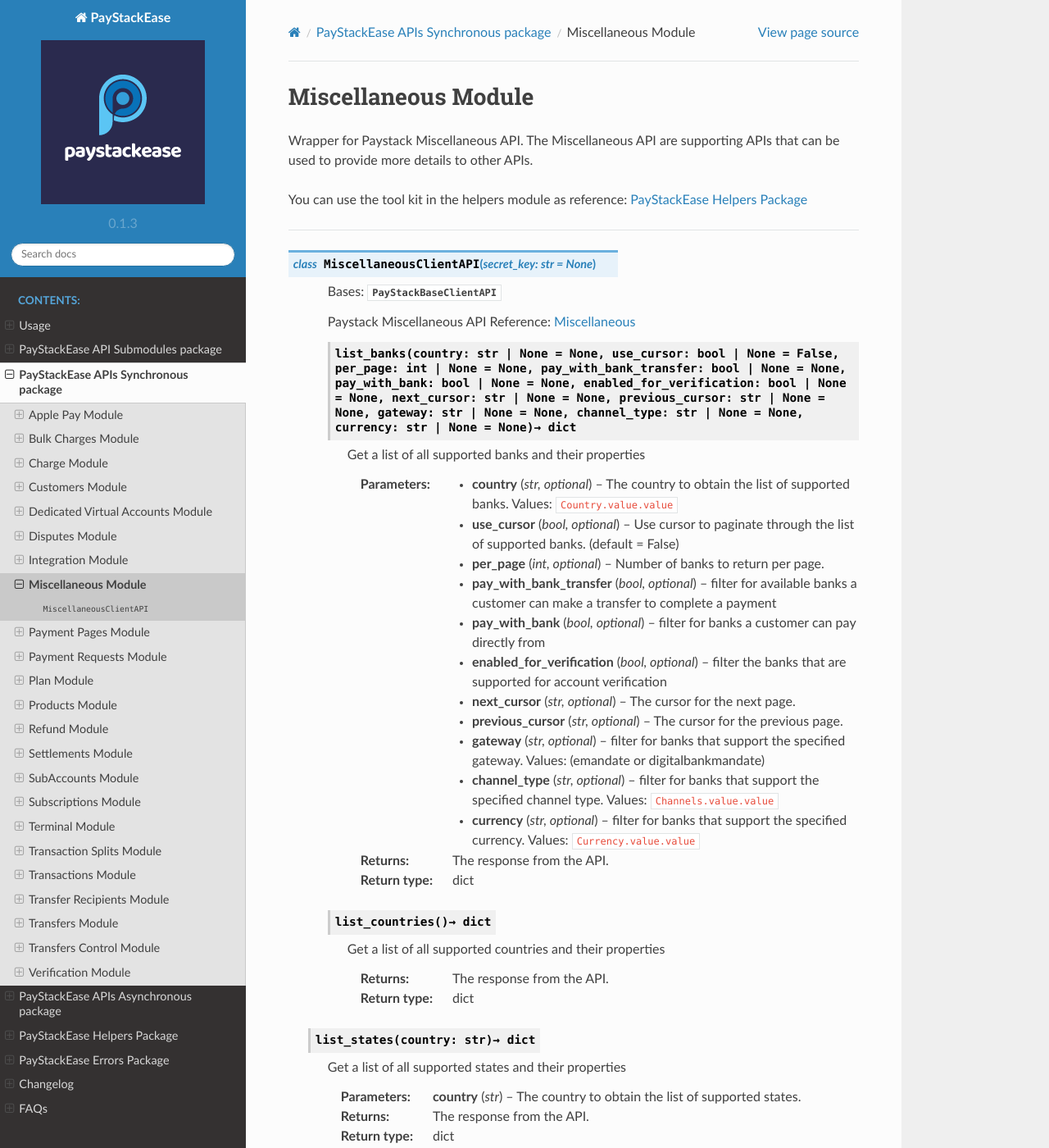
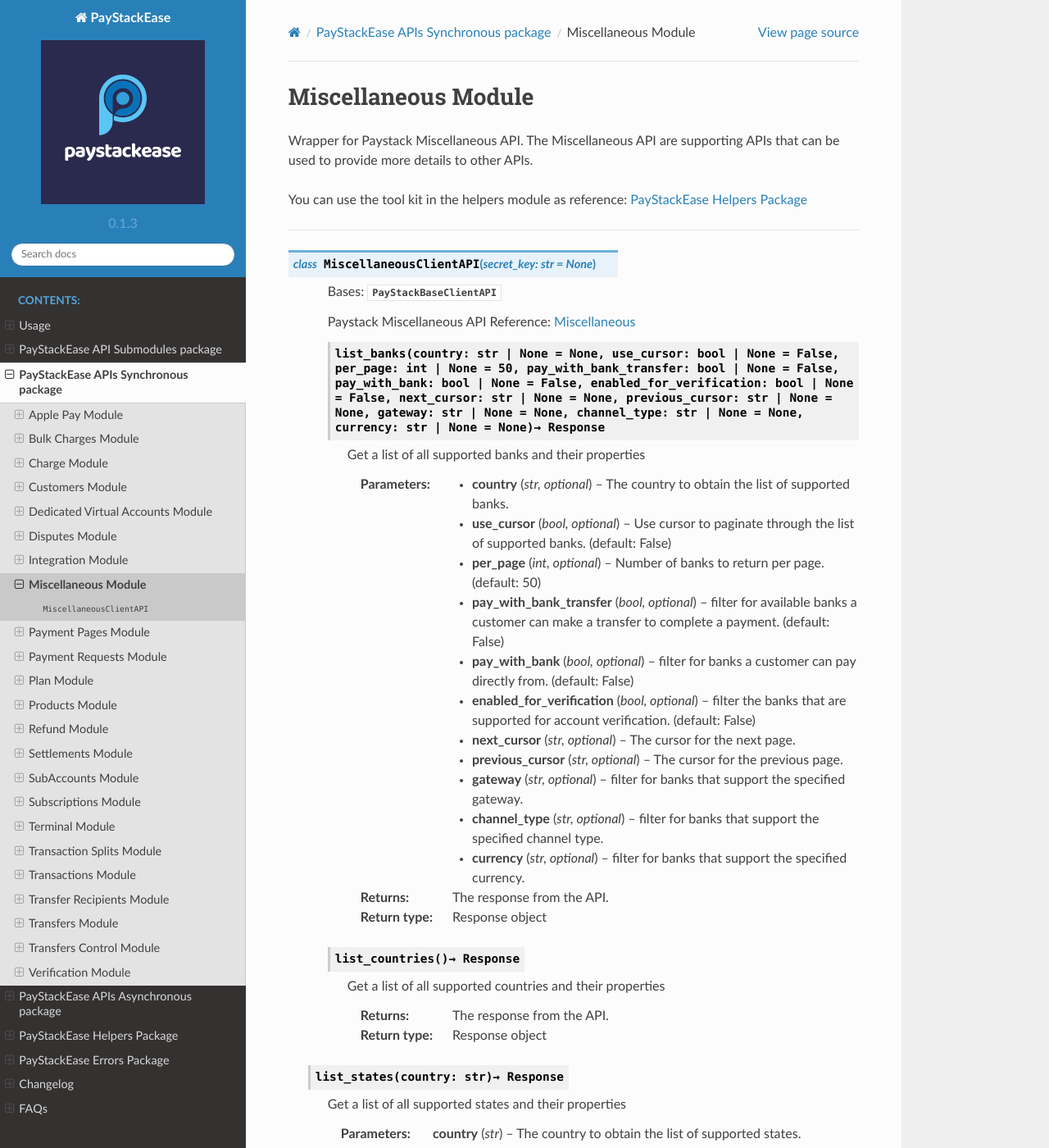
Before and after one commit to cla-bit/PayStackEase, a Sphinx documentation site: the page built from docs/source/miscellaneous.rst, in a window 1280 px wide and 1400 px high. Shown: the whole window at 82% size. Built offline with Sphinx 7.4.7 and the Read the Docs theme 2.0.0, drawn with Linux system fonts in a browser that asks for light colours; some of the changed text lies outside the part shown.

Commit message:
updated documentation for miscellaneous: async and sync

```diff
--- a/docs/source/miscellaneous.rst
+++ b/docs/source/miscellaneous.rst
@@ -18,44 +18,44 @@
 
     Paystack Miscellaneous API Reference: `Miscellaneous`_
 
-    .. py:classmethod:: list_banks(country: str | None = None, use_cursor: bool | None = False, per_page: int | None = None, pay_with_bank_transfer: bool | None = None, pay_with_bank: bool | None = None, enabled_for_verification: bool | None = None, next_cursor: str | None = None, previous_cursor: str | None = None, gateway: str | None = None, channel_type: str | None = None, currency: str | None = None)→ dict
+    .. py:classmethod:: list_banks(country: str | None = None, use_cursor: bool | None = False, per_page: int | None = 50, pay_with_bank_transfer: bool | None = False, pay_with_bank: bool | None = False, enabled_for_verification: bool | None = False, next_cursor: str | None = None, previous_cursor: str | None = None, gateway: str | None = None, channel_type: str | None = None, currency: str | None = None)→ Response
 
         Get a list of all supported banks and their properties
 
-        :param country: The country to obtain the list of supported banks. Values: ``Country.value.value``
+        :param country: The country to obtain the list of supported banks.
         :type country: str, optional
-        :param use_cursor: Use cursor to paginate through the list of supported banks. (default = False)
+        :param use_cursor: Use cursor to paginate through the list of supported banks. (default: False)
         :type use_cursor: bool, optional
-        :param per_page: Number of banks to return per page.
+        :param per_page: Number of banks to return per page. (default: 50)
         :type per_page: int, optional
-        :param pay_with_bank_transfer: filter for available banks a customer can make a transfer to complete a payment
+        :param pay_with_bank_transfer: filter for available banks a customer can make a transfer to complete a payment. (default: False)
         :type pay_with_bank_transfer: bool, optional
-        :param pay_with_bank: filter for banks a customer can pay directly from
+        :param pay_with_bank: filter for banks a customer can pay directly from. (default: False)
         :type pay_with_bank: bool, optional
-        :param enabled_for_verification: filter the banks that are supported for account verification
+        :param enabled_for_verification: filter the banks that are supported for account verification. (default: False)
         :type enabled_for_verification: bool, optional
         :param next_cursor: The cursor for the next page.
         :type next_cursor: str, optional
         :param previous_cursor: The cursor for the previous page.
         :type previous_cursor: str, optional
-        :param gateway: filter for banks that support the specified gateway. Values: (emandate or digitalbankmandate)
+        :param gateway: filter for banks that support the specified gateway.
         :type gateway: str, optional
-        :param channel_type: filter for banks that support the specified channel type. Values: ``Channels.value.value``
+        :param channel_type: filter for banks that support the specified channel type.
         :type channel_type: str, optional
-        :param currency: filter for banks that support the specified currency. Values: ``Currency.value.value``
+        :param currency: filter for banks that support the specified currency.
         :type currency: str, optional
 
         :return: The response from the API.
-        :rtype: dict
+        :rtype: Response object
 
-    .. py:method:: list_countries()→ dict
+    .. py:method:: list_countries()→ Response
 
         Get a list of all supported countries and their properties
 
         :return: The response from the API.
-        :rtype: dict
+        :rtype: Response object
 
-   .. py:method:: list_states(country: str)→ dict
+   .. py:method:: list_states(country: str)→ Response
 
         Get a list of all supported states and their properties
 
@@ -63,12 +63,13 @@
         :type country: str
 
         :return: The response from the API.
-        :rtype: dict
+        :rtype: Response object
 
 .. note::
 
     ``enable_for_verification`` is supported only for South Africa and combine with currency or country filter.
     If you set ``country`` as Ghana, please use either ``mobile_money`` for mobile money channels OR ``ghipps`` for bank channels type.
 
+See documentation to get the string values for gateway, channel_type and currency enum classes: :doc:`toolkit`
 
 .. _Miscellaneous: https://paystack.com/docs/api/miscellaneous/
```
Also changed, not shown: docs/source/amiscellaneous.rst (+17 -16 lines).
